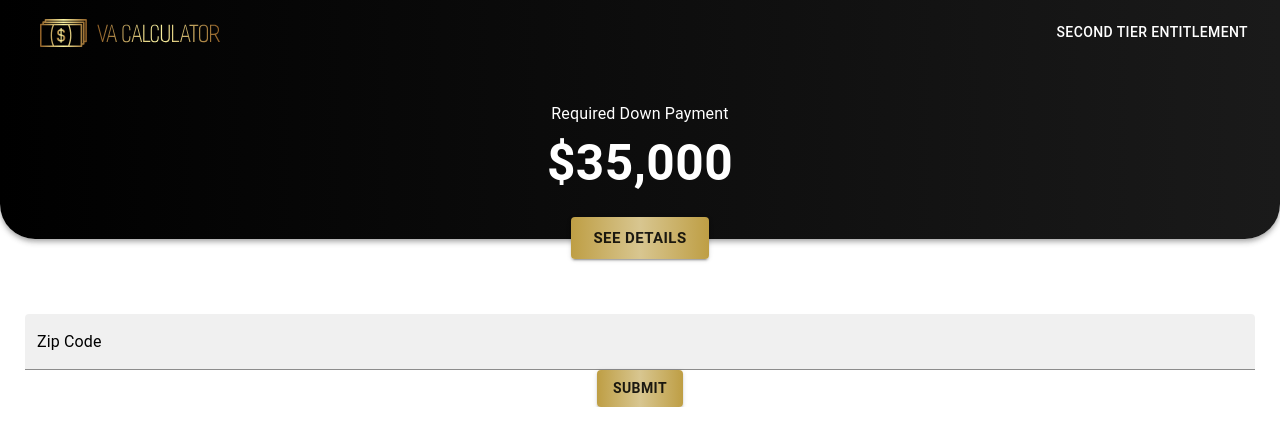
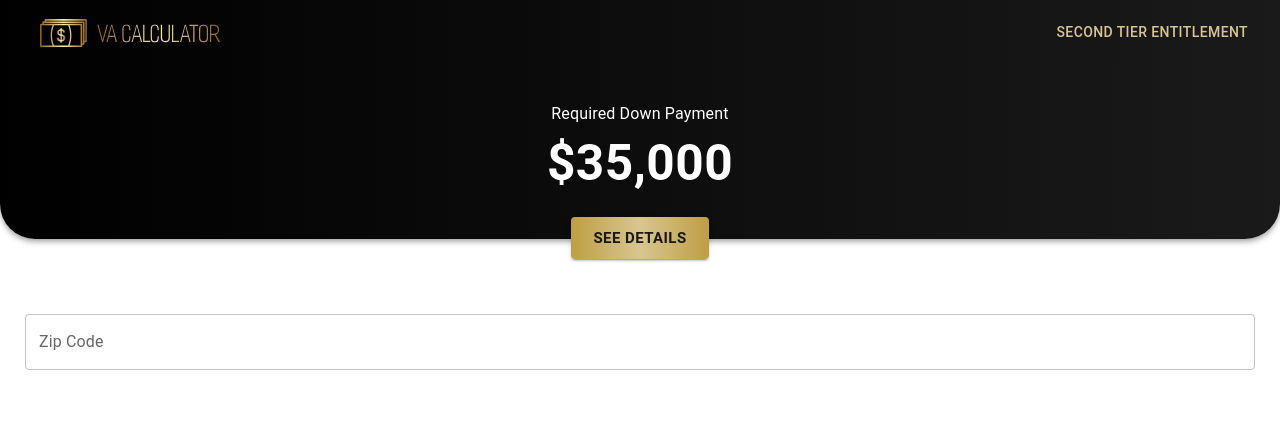
Before and after one commit to bhaden94/va-calculator, a Next.js app: page / in a window 1280 px wide. Shown: the top 446 px of the page. Built offline with nearby package versions, Linux system fonts and the light colour scheme; a web font is replaced by a local one.

Commit message:
Set some more colors and take away submit button on zip code input.

```diff
--- a/common/utils/theme.ts
+++ b/common/utils/theme.ts
@@ -7,14 +7,16 @@ export const theme: Theme = createTheme({
 	palette: {
 		contrastThreshold: 4.5,
 		primary: {
-			main: "#fff",
+			main: "#d8c690",
+			light: "#d8c690",
+			dark: "#BE9E44",
+			contrastText: 'rgba(0, 0, 0, 0.87)',
 		},
 		secondary: {
 			main: "#000",
-		},
-		text: {
-			primary: "#fff",
-			secondary: "#000",
+			light: "#d8c690",
+			dark: "#BE9E44",
+			contrastText: 'rgba(0, 0, 0, 0.87)',
 		},
 	},
 	components: {
@@ -22,6 +24,7 @@ export const theme: Theme = createTheme({
 			styleOverrides: {
 				root: {
 					background: `url('./${BLACK_GRADIENT_NAME}') no-repeat center center fixed`,
+					color: "#fff"
 				},
 			},
 		},
--- a/pages/index.tsx
+++ b/pages/index.tsx
@@ -8,7 +8,7 @@ import NavBar from "../common/components/NavBar/NavBar";
 import { getLocalEntitlementData } from "../common/utils/localData";
 import styles from "../styles/Home.module.css";
 import { theme } from "../common/utils/theme";
-import { useState } from "react";
+import { useEffect, useState } from "react";
 import { NavBarExtension } from "../common/components/NavBarExtension/NavBarExtension";
 import useAppBarHeight from "../common/hooks/useAppBarHeight";
 
@@ -23,9 +23,9 @@ const EntitlementData = ({ data }: EntitlementDataProps) => {
 	const [zipCode, setZipCode] = useState<string>("");
 	const appBarHeight = useAppBarHeight();
 
-	const recordZipCodeData = () => {
+	useEffect(() => {
 		setZipCodeData(data[zipCode]);
-	};
+	}, [zipCode]);
 
 	return (
 		<>
@@ -39,7 +39,7 @@ const EntitlementData = ({ data }: EntitlementDataProps) => {
 					<div className={styles.main}>
 						<TextField
 							label="Zip Code"
-							variant="filled"
+							variant="outlined"
 							fullWidth
 							value={zipCode}
 							onChange={(event) => setZipCode(event.target.value)}
@@ -52,13 +52,6 @@ const EntitlementData = ({ data }: EntitlementDataProps) => {
 									: ""
 							}
 						/>
-						<Button
-							variant="contained"
-							color="primary"
-							onClick={recordZipCodeData}
-						>
-							Submit
-						</Button>
 						<p style={{ color: "#000" }}>{zipCodeData?.zipCode}</p>
 						<p style={{ color: "#000" }}>{zipCodeData?.state}</p>
 						<p style={{ color: "#000" }}>{zipCodeData?.county}</p>
```
